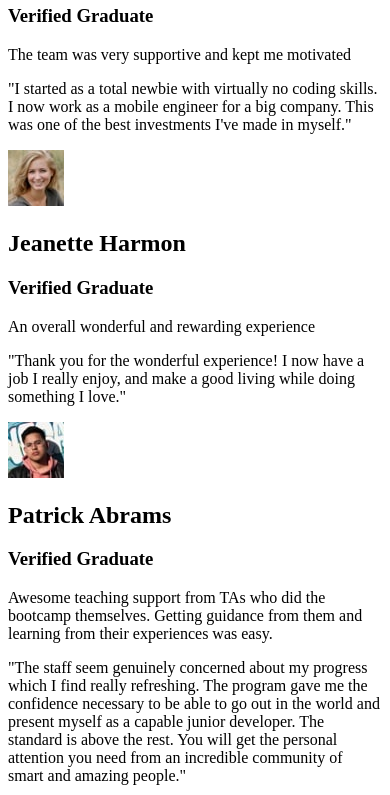
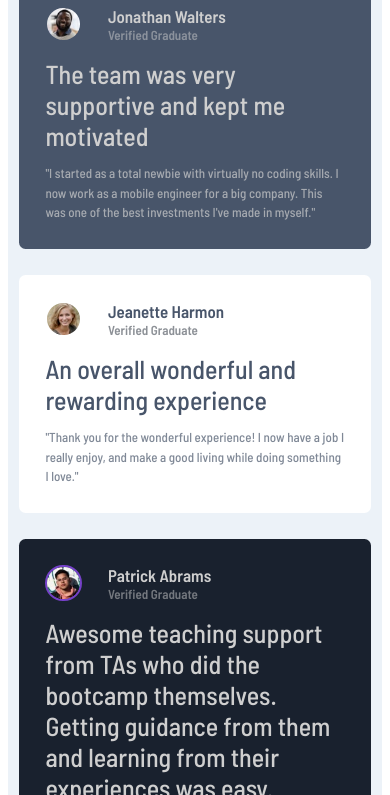
Before and after one commit to laura-gardner/testimonials-grid-section-main, a plain HTML site: page index.html in a window 390 px wide. Shown: the part 527-1322 px from the top of the page. Drawn offline with Linux system fonts and the light colour scheme.

Commit message:
Minor edits to classes in html and completed css for mobile

```diff
--- a/css/main.css
+++ b/css/main.css
@@ -0,0 +1,114 @@
+html {
+    font-size: 13px;
+    font-family: 'Barlow Semi Condensed', sans-serif;
+    font-weight: 500;
+}
+
+article {
+    display: flex;
+    flex-direction: column;
+    width: 80%;
+    margin: 1em;
+    border-radius: 0.5em;
+    padding: 2em;
+}
+
+img {
+    border-radius: 50%;
+    margin: 0 2em 0 0;
+    height: 2.5em;
+    border: 2.5px solid transparent;
+}
+
+h2, h3 {
+    padding: 0;
+    margin: 0;
+}
+
+h2 {
+    font-size: 1.3em;
+}
+
+h3 {
+    font-size: 1em;
+    line-height: 1.5em;
+}
+
+.main-area {
+    display: flex;
+    flex-direction: column;
+    align-items: center;
+    background-color: hsl(210, 46%, 95%);
+    width: 100%;
+}
+
+.article-header {
+    display: flex;
+    flex-direction: row;
+}
+
+.name {
+    display: flex;
+    flex-direction: column;
+    justify-content: center;
+}
+
+.main-quote {
+    line-height: 1.5em;
+    margin: 1em 0 0 0;
+    padding: 0;
+}
+
+.highlight {
+    font-size: 2em;
+    margin: 0.5em 0 0 0;
+    padding: 0;
+}
+
+.dark {
+    color: hsl(0, 0%, 81%);
+}
+
+.dark h3 {
+    color: hsla(0, 0%, 81%, 0.5);
+}
+
+.dark .main-quote {
+    color: hsla(0, 0%, 81%, 0.7);
+}
+
+.light {
+   color: hsl(217, 19%, 35%);
+   background-color: hsl(0, 0%, 100%);
+}
+
+.light h3 {
+    color: hsla(217, 30%, 14%, 0.5);
+}
+
+.light .main-quote {
+    color: hsla(217, 19%, 35%, 0.7);
+}
+
+.daniel {
+    background-color: hsl(263, 55%, 52%);
+    background-image: url(../images/bg-pattern-quotation.svg);
+    background-repeat: no-repeat;
+    background-position-x: 95%;
+}
+
+.daniel img {
+    border: 2.5px solid hsla(0, 0%, 81%, 0.5);
+}
+
+.jonathan {
+    background-color: hsl(217, 19%, 35%);
+}
+
+.patrick {
+    background-color: hsl(219, 29%, 14%);
+}
+
+.patrick img {
+    border: 2.5px solid hsl(263, 55%, 52%);
+}
--- a/index.html
+++ b/index.html
@@ -23,11 +23,13 @@
 
 
 
-  <article class="daniel">
+  <article class="dark daniel">
     <div class="article-header">
       <img src="images/image-daniel.jpg" alt="">
+      <div class="name">
         <h2>Daniel Clifford</h2>
         <h3>Verified Graduate</h3>
+      </div>
     </div>
     <p class="highlight">
       I received a job offer mid-course, and the subjects I learned were current, if not more so,
@@ -42,11 +44,13 @@
     </p>
   </article>
 
-  <article class="jonathan">
+  <article class="dark jonathan">
     <div class="article-header">
       <img src="images/image-jonathan.jpg" alt="">
+      <div class="name">
         <h2>Jonathan Walters</h2>
         <h3>Verified Graduate</h3>
+      </div>
     </div>
     <p class="highlight">
       The team was very supportive and kept me motivated
@@ -57,11 +61,13 @@
     </p>
   </article>
 
-  <article class="jeanette">
+  <article class="light jeanette">
     <div class="article-header">
       <img src="images/image-jeanette.jpg" alt="">
+      <div class="name">
         <h2>Jeanette Harmon</h2>
         <h3>Verified Graduate</h3>
+      </div>
     </div>
     <p class="highlight">
       An overall wonderful and rewarding experience
@@ -72,11 +78,13 @@
     </p>
   </article>
 
-  <article class="patrick">
+  <article class="dark patrick">
     <div class="article-header">
       <img src="images/image-patrick.jpg" alt="">
+      <div class="name">
         <h2>Patrick Abrams</h2>
         <h3>Verified Graduate</h3>
+      </div>
     </div>
     <p class="highlight">
       Awesome teaching support from TAs who did the bootcamp themselves. Getting guidance from them and
@@ -90,11 +98,13 @@
     </p>
   </article>
 
-  <article class="kira">
+  <article class="light kira">
     <div class="article-header">
       <img src="images/image-kira.jpg" alt="">
+      <div class="name">
         <h2>Kira Whittle</h2>
         <h3>Verified Graduate</h3>
+      </div>
     </div>
     <p class="highlight">
       Such a life-changing experience. Highly recommended!
```
Lines whose indentation alone changed are shown as unchanged.
